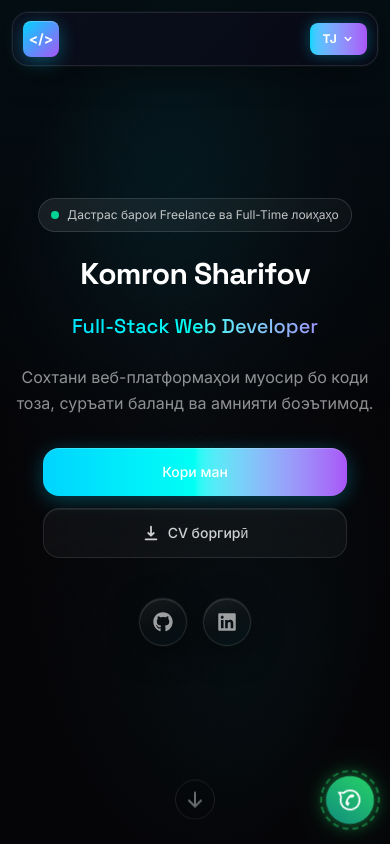
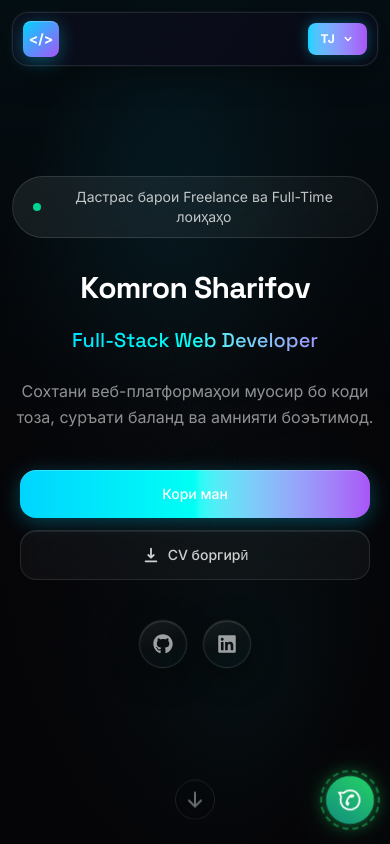
Before and after one commit to sharifovk659-spec/-portfolio-komron, a Next.js app: page / in a window 390 px wide. Shown: the top 844 px of the page. Built offline with nearby package versions, Linux system fonts and the light colour scheme.

Commit message:
Fix mobile header, hero buttons, and single footer social row.
Use compact language dropdown on phones, full-width hero CTAs, one centered social icon set in footer, and remove duplicate contact social links.

```diff
--- a/src/components/layout/Footer.tsx
+++ b/src/components/layout/Footer.tsx
@@ -1,5 +1,6 @@
 "use client";
 
+import { motion } from "framer-motion";
 import { FaGithub, FaLinkedin, FaInstagram } from "react-icons/fa";
 import { personalInfo } from "@/lib/data";
 import { useLanguage } from "@/hooks/useLanguage";
@@ -19,27 +20,28 @@ export default function Footer() {
       className="relative mt-8 border-t border-white/[0.06]"
       style={{ background: "linear-gradient(180deg, rgba(15,15,24,0.8), rgba(5,5,8,1))" }}
     >
-      <div className="mx-auto flex max-w-7xl flex-col items-center gap-6 px-4 py-10 text-center sm:px-6 sm:py-12 lg:px-8">
+      <div className="mx-auto max-w-7xl px-4 py-10 sm:px-6 sm:py-12 lg:px-8">
+        <div className="flex flex-col items-center gap-5 text-center">
           <BrandMark size="sm" />
-
-        <div className="flex items-center gap-3">
+          <div className="flex items-center justify-center gap-3">
             {socialIcons.map(({ href, icon: Icon, label }) => (
-            <a
+              <motion.a
                 key={label}
                 href={href}
                 target="_blank"
                 rel="noopener noreferrer"
                 aria-label={label}
-              className="footer-social-icon flex h-10 w-10 items-center justify-center rounded-full border border-white/10 text-white/50 transition-colors hover:border-neon-cyan/40 hover:text-neon-cyan"
+                whileHover={{ scale: 1.1, y: -2 }}
+                className="premium-card flex h-11 w-11 items-center justify-center !p-0 text-white/55 hover:text-neon-cyan"
               >
-              <Icon size={17} />
-            </a>
+                <Icon size={18} />
+              </motion.a>
             ))}
           </div>
-
-        <p className="text-xs text-white/40 sm:text-sm">
+          <p className="text-sm text-white/45">
             © {new Date().getFullYear()} {personalInfo.name}. {t.footer.rights}
           </p>
+        </div>
       </div>
     </footer>
   );
--- a/src/components/layout/LanguageSwitcher.tsx
+++ b/src/components/layout/LanguageSwitcher.tsx
@@ -29,11 +29,11 @@ export default function LanguageSwitcher() {
   };
 
   return (
-    <div ref={rootRef} className="relative shrink-0">
+    <div ref={rootRef} className="relative">
       <button
         type="button"
         onClick={() => setOpen((value) => !value)}
-        className="flex items-center gap-1 rounded-lg bg-gradient-to-r from-neon-blue to-neon-purple px-3 py-2 text-xs font-bold tracking-wide text-white shadow-[0_0_14px_rgba(0,212,255,0.35)] transition-all sm:px-3.5 sm:text-sm"
+        className="flex items-center gap-1.5 rounded-lg bg-gradient-to-r from-neon-blue to-neon-purple px-3 py-2 text-xs font-bold tracking-wide text-white shadow-[0_0_14px_rgba(0,212,255,0.35)] transition-all sm:px-3.5 sm:text-sm"
         aria-expanded={open}
         aria-haspopup="listbox"
       >
--- a/src/components/layout/Navbar.tsx
+++ b/src/components/layout/Navbar.tsx
@@ -66,7 +66,7 @@ export default function Navbar() {
             e.preventDefault();
             handleNavClick("#home");
           }}
-          className="group min-w-0 transition-transform group-hover:scale-[1.02]"
+          className="group min-w-0 shrink transition-transform group-hover:scale-[1.02]"
         >
           <BrandMark size="sm" showText={false} className="sm:hidden" />
           <BrandMark size="md" className="hidden sm:flex" />
--- a/src/components/sections/Contact.tsx
+++ b/src/components/sections/Contact.tsx
@@ -3,18 +3,11 @@
 import { useState } from "react";
 import { motion } from "framer-motion";
 import { HiMail, HiLocationMarker, HiPaperAirplane } from "react-icons/hi";
-import { FaGithub, FaLinkedin, FaInstagram } from "react-icons/fa";
 import SectionHeading from "@/components/ui/SectionHeading";
 import SectionWrapper from "@/components/ui/SectionWrapper";
 import GlassCard from "@/components/ui/GlassCard";
 import { personalInfo } from "@/lib/data";
 import { useLanguage } from "@/hooks/useLanguage";
-
-const socialLinks = [
-  { href: personalInfo.social.github, icon: FaGithub, label: "GitHub" },
-  { href: personalInfo.social.linkedin, icon: FaLinkedin, label: "LinkedIn" },
-  { href: personalInfo.social.instagram, icon: FaInstagram, label: "Instagram" },
-];
 
 export default function Contact() {
   const { t } = useLanguage();
@@ -48,16 +41,6 @@ export default function Contact() {
                 <span className="min-w-0">{personalInfo.location}</span>
               </div>
             </div>
-            <div className="mt-8">
-              <p className="mb-4 text-sm text-white/45">{t.contact.follow}</p>
-              <div className="flex gap-3">
-                {socialLinks.map(({ href, icon: Icon, label }) => (
-                  <motion.a key={label} href={href} target="_blank" rel="noopener noreferrer" aria-label={label} whileHover={{ scale: 1.1, y: -3 }} className="premium-card flex h-11 w-11 items-center justify-center !p-0 text-white/60 hover:text-neon-cyan">
-                    <Icon size={18} />
-                  </motion.a>
-                ))}
-              </div>
-            </div>
           </GlassCard>
         </motion.div>
 
--- a/src/components/sections/Hero.tsx
+++ b/src/components/sections/Hero.tsx
@@ -37,7 +37,7 @@ export default function Hero() {
           initial={{ opacity: 0, scale: 0.8 }}
           animate={{ opacity: 1, scale: 1 }}
           transition={{ duration: 0.5, delay: 2.5 }}
-          className="mb-6 inline-flex max-w-[92vw] items-center gap-2 rounded-full px-3 py-2 text-xs text-white/75 sm:mb-8 sm:max-w-none sm:gap-2.5 sm:px-5 sm:py-2.5 sm:text-sm"
+          className="mb-8 inline-flex items-center gap-2.5 rounded-full px-5 py-2.5 text-sm text-white/75"
           style={{
             background: "linear-gradient(135deg, rgba(255,255,255,0.08), rgba(255,255,255,0.03))",
             border: "1px solid rgba(255,255,255,0.12)",
@@ -71,7 +71,7 @@ export default function Hero() {
           initial={{ opacity: 0, y: 20 }}
           animate={{ opacity: 1, y: 0 }}
           transition={{ delay: 3.6 }}
-          className="mx-auto mt-8 flex w-full max-w-xs flex-col items-stretch gap-3 px-2 sm:mt-10 sm:max-w-none sm:flex-row sm:items-center sm:justify-center sm:gap-4 sm:px-0"
+          className="mx-auto mt-10 flex w-full max-w-sm flex-col gap-3 px-2 sm:max-w-none sm:flex-row sm:items-center sm:justify-center sm:gap-4"
         >
           <MagneticButton
             onClick={() => scrollTo("#projects")}
@@ -80,11 +80,11 @@ export default function Hero() {
             {t.hero.viewWork}
           </MagneticButton>
           <MagneticButton
-            href="#"
+            onClick={() => scrollTo("#contact")}
             className="btn-ghost flex w-full items-center justify-center gap-2 px-5 py-3.5 text-sm sm:w-auto sm:px-8 sm:py-4 sm:text-base"
           >
-            <HiDownload size={18} />
-            {t.hero.downloadCv}
+            <HiDownload size={18} className="shrink-0" />
+            <span>{t.hero.downloadCv}</span>
           </MagneticButton>
         </motion.div>
 
```
Lines whose indentation alone changed are shown as unchanged.
